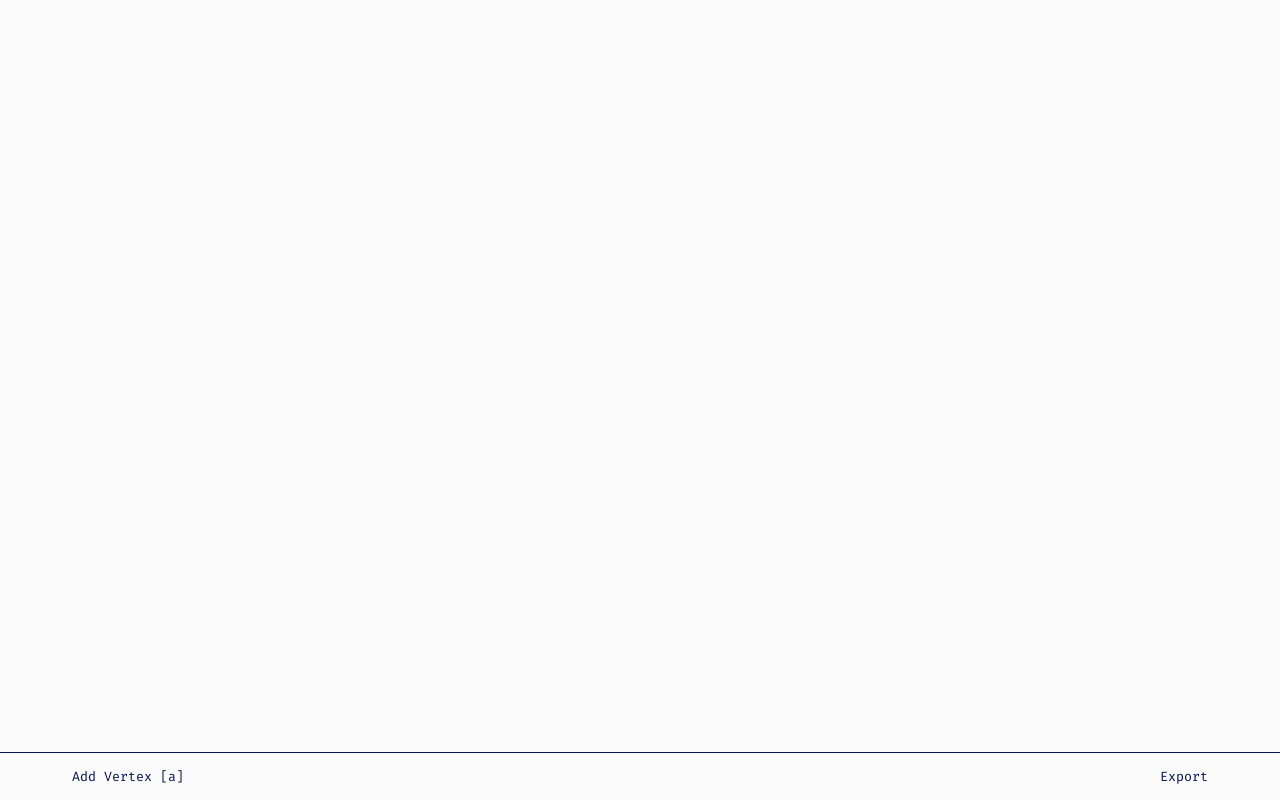
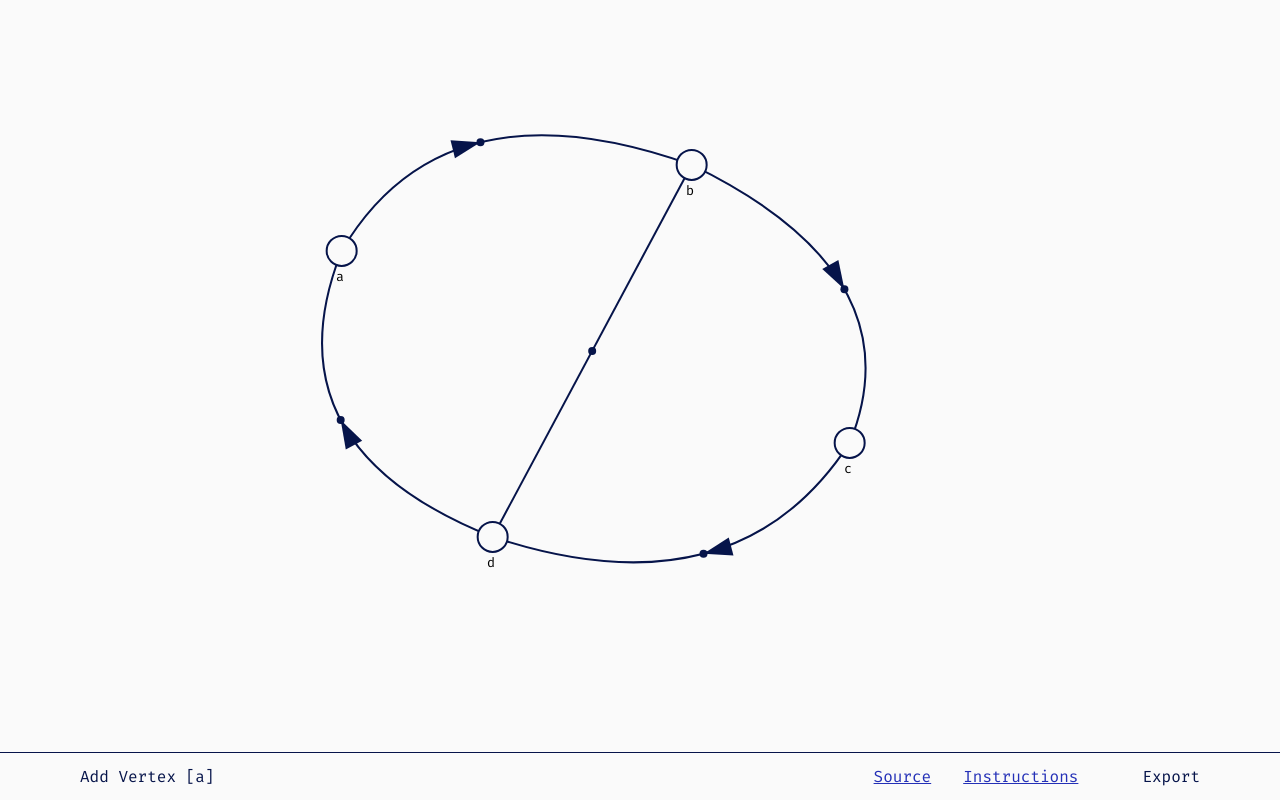
Before and after one commit to wjlewis/giraffe, a React (Create React App) app: page / in a window 1280 px wide. Built offline with nearby package versions, Linux system fonts and the light colour scheme.

Commit message:
Add links to source and README

```diff
--- a/src/Actions.tsx
+++ b/src/Actions.tsx
@@ -24,6 +24,20 @@ const Actions: React.FC<{}> = () => {
         ))}
       </div>
       <div className="actions-rhs">
+        <a
+          href="https://github.com/wjlewis/giraffe"
+          target="_blank"
+          rel="noreferrer"
+        >
+          Source
+        </a>
+        <a
+          href="https://github.com/wjlewis/giraffe/blob/master/README.md"
+          target="_blank"
+          rel="noreferrer"
+        >
+          Instructions
+        </a>
         <button onClick={handleExport}>Export</button>
       </div>
     </div>
--- a/src/index.css
+++ b/src/index.css
@@ -11,6 +11,7 @@
   --accent: #e5c53d;
   --accent1: #f0db7f;
   --error: #f03b14;
+  --blue: #2430b7;
   --font: 'Fira Mono', monospace;
 }
 
@@ -115,6 +116,7 @@ footer {
   box-sizing: border-box;
   border-top: 1px solid var(--fg);
   padding: 0 2em;
+  user-select: none;
 }
 
 nav {
@@ -142,6 +144,7 @@ nav .actions {
 .actions button {
   height: 100%;
   padding: 0 3em;
+  font-size: 1em;
   font-family: var(--font);
   cursor: pointer;
   background-color: unset;
@@ -151,6 +154,12 @@ nav .actions {
 
 .actions button:hover {
   background-color: var(--accent);
+}
+
+.actions a {
+  color: var(--blue);
+  padding: 0 1em;
+  font-size: 1em;
 }
 
 /* Overlay */
--- a/src/state/state.ts
+++ b/src/state/state.ts
@@ -60,14 +60,71 @@ export enum EdgeDirection {
   Reverse = 'Reverse',
 }
 
-const emptyGraph: GraphState = {
+const initGraph: GraphState = {
   vertices: {
-    byId: {},
+    byId: {
+      1: {
+        id: 1,
+        name: 'a',
+        pos: new Vec(-298.33331298828125, -125.08334350585938),
+      },
+      2: {
+        id: 2,
+        name: 'b',
+        pos: new Vec(51.66668701171875, -211.08334350585938),
+      },
+      3: {
+        id: 3,
+        name: 'c',
+        pos: new Vec(209.66668701171875, 66.91665649414062),
+      },
+      4: {
+        id: 4,
+        name: 'd',
+        pos: new Vec(-147.33331298828125, 160.91665649414062),
+      },
+    },
     wip: Option.None(),
     hovered: Option.None(),
   },
   edges: {
-    byId: {},
+    byId: {
+      1: {
+        id: 1,
+        startVertexId: 1,
+        endVertexId: 4,
+        controlPtPos: new Vec(-299.33331298828125, 43.91665649414061),
+        direction: EdgeDirection.Reverse,
+      },
+      2: {
+        id: 2,
+        startVertexId: 1,
+        endVertexId: 2,
+        controlPtPos: new Vec(-159.5464273137012, -233.6503719672334),
+        direction: EdgeDirection.Forward,
+      },
+      3: {
+        id: 3,
+        startVertexId: 2,
+        endVertexId: 3,
+        controlPtPos: new Vec(204.41999697432448, -86.65044718436185),
+        direction: EdgeDirection.Forward,
+      },
+      4: {
+        id: 4,
+        startVertexId: 3,
+        endVertexId: 4,
+        controlPtPos: new Vec(63.526792958632, 177.73087032210645),
+        direction: EdgeDirection.Forward,
+      },
+      5: {
+        id: 5,
+        startVertexId: 2,
+        endVertexId: 4,
+        controlPtPos: new Vec(-47.83331298828125, -25.083343505859375),
+        direction: EdgeDirection.None,
+      },
+    },
     wip: Option.None(),
     hovered: Option.None(),
   },
@@ -81,9 +138,9 @@ export const initState: State = {
     isMultiSelect: false,
     hasMoved: false,
   },
-  graph: emptyGraph,
+  graph: initGraph,
   overlay: OverlayState.None(),
-  undoRedo: new UndoRedo(emptyGraph),
+  undoRedo: new UndoRedo(initGraph),
 };
 
 export type VertexId = number;
```
